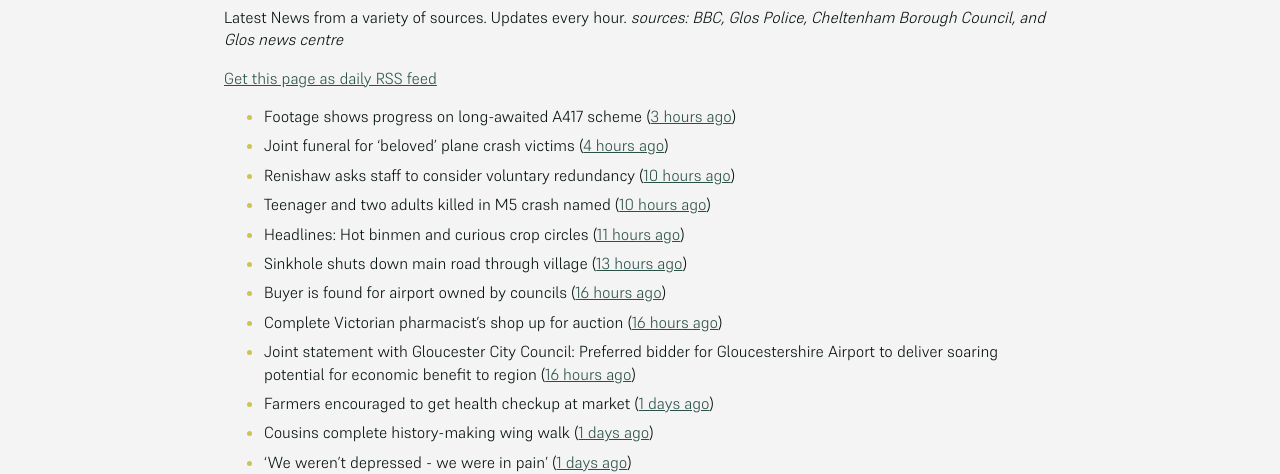
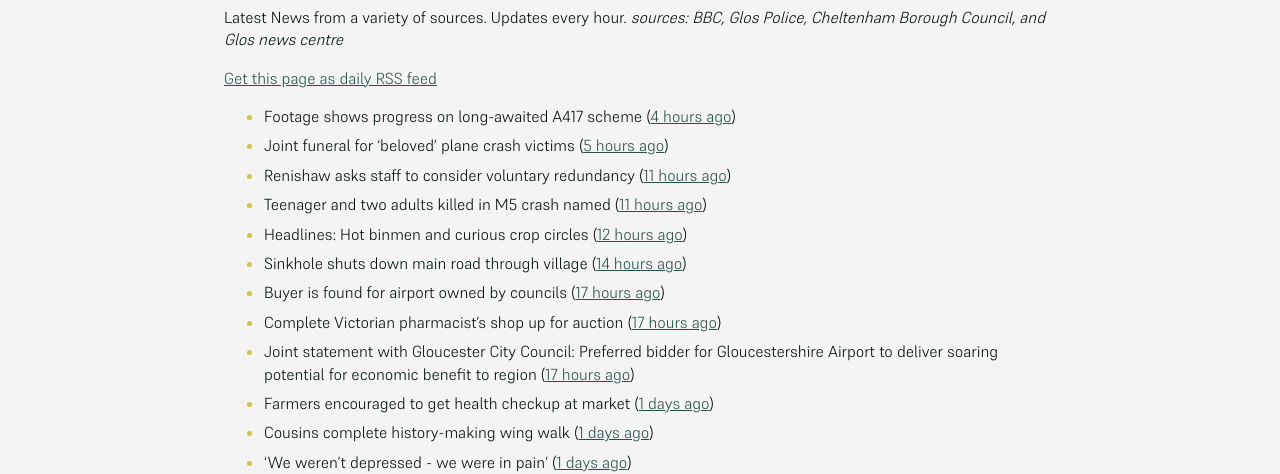
Before and after one commit to mat-0/cheltenham-open-data, a Jekyll site: the page built from _pages/news.md, in a window 1280 px wide. Shown: the part 267-741 px from the top of the page. Built offline with Jekyll 4.4.1, drawn with Linux system fonts in a browser that asks for light colours; some of the changed text lies outside the part shown.

Commit message:
Updated 2025-06-18 22:58:14

```diff
--- a/_pages/news.md
+++ b/_pages/news.md
@@ -12,15 +12,15 @@ _sources: BBC, Glos Police, Cheltenham Borough Council, and Glos news centre_
 [Get this page as daily RSS feed](/daily.rss)
 
 <!-- news_marker starts -->
-- Footage shows progress on long-awaited A417 scheme ([3 hours ago](https://www.bbc.com/news/articles/c628rjve01lo))
-- Joint funeral for 'beloved' plane crash victims ([4 hours ago](https://www.bbc.com/news/articles/c4g8re3v64zo))
-- Renishaw asks staff to consider voluntary redundancy ([10 hours ago](https://www.bbc.com/news/articles/cwykllmg8pvo))
-- Teenager and two adults killed in M5 crash named ([10 hours ago](https://www.bbc.com/news/articles/c80prrgepzeo))
-- Headlines: Hot binmen and curious crop circles ([11 hours ago](https://www.bbc.com/news/articles/c5ykj8kq83no))
-- Sinkhole shuts down main road through village ([13 hours ago](https://www.bbc.com/news/articles/c4gk5d89n8zo))
-- Buyer is found for airport owned by councils ([16 hours ago](https://www.bbc.com/news/articles/c70xjdr4veyo))
-- Complete Victorian pharmacist's shop up for auction ([16 hours ago](https://www.bbc.com/news/articles/cly36y5qwz3o))
-- Joint statement with Gloucester City Council: Preferred bidder for Gloucestershire Airport to deliver soaring potential for economic benefit to region ([16 hours ago](https://www.cheltenham.gov.uk/news/article/3021/joint_statement_with_gloucester_city_council_preferred_bidder_for_gloucestershire_airport_to_deliver_soaring_potential_for_economic_benefit_to_region))
+- Footage shows progress on long-awaited A417 scheme ([4 hours ago](https://www.bbc.com/news/articles/c628rjve01lo))
+- Joint funeral for 'beloved' plane crash victims ([5 hours ago](https://www.bbc.com/news/articles/c4g8re3v64zo))
+- Renishaw asks staff to consider voluntary redundancy ([11 hours ago](https://www.bbc.com/news/articles/cwykllmg8pvo))
+- Teenager and two adults killed in M5 crash named ([11 hours ago](https://www.bbc.com/news/articles/c80prrgepzeo))
+- Headlines: Hot binmen and curious crop circles ([12 hours ago](https://www.bbc.com/news/articles/c5ykj8kq83no))
+- Sinkhole shuts down main road through village ([14 hours ago](https://www.bbc.com/news/articles/c4gk5d89n8zo))
+- Buyer is found for airport owned by councils ([17 hours ago](https://www.bbc.com/news/articles/c70xjdr4veyo))
+- Complete Victorian pharmacist's shop up for auction ([17 hours ago](https://www.bbc.com/news/articles/cly36y5qwz3o))
+- Joint statement with Gloucester City Council: Preferred bidder for Gloucestershire Airport to deliver soaring potential for economic benefit to region ([17 hours ago](https://www.cheltenham.gov.uk/news/article/3021/joint_statement_with_gloucester_city_council_preferred_bidder_for_gloucestershire_airport_to_deliver_soaring_potential_for_economic_benefit_to_region))
 - Farmers encouraged to get health checkup at market ([1 days ago](https://www.bbc.com/news/articles/c5yxyye6rglo))
 - Cousins complete history-making wing walk ([1 days ago](https://www.bbc.com/news/articles/czxw6npq667o))
 - 'We weren't depressed - we were in pain' ([1 days ago](https://www.bbc.com/news/articles/cvgv27g4wjno))
```
Also changed, not shown: other parts of _pages/news.md (+2 -2 lines), _data/flood.json (+4 -4 lines), index.md (+5 -5 lines).
